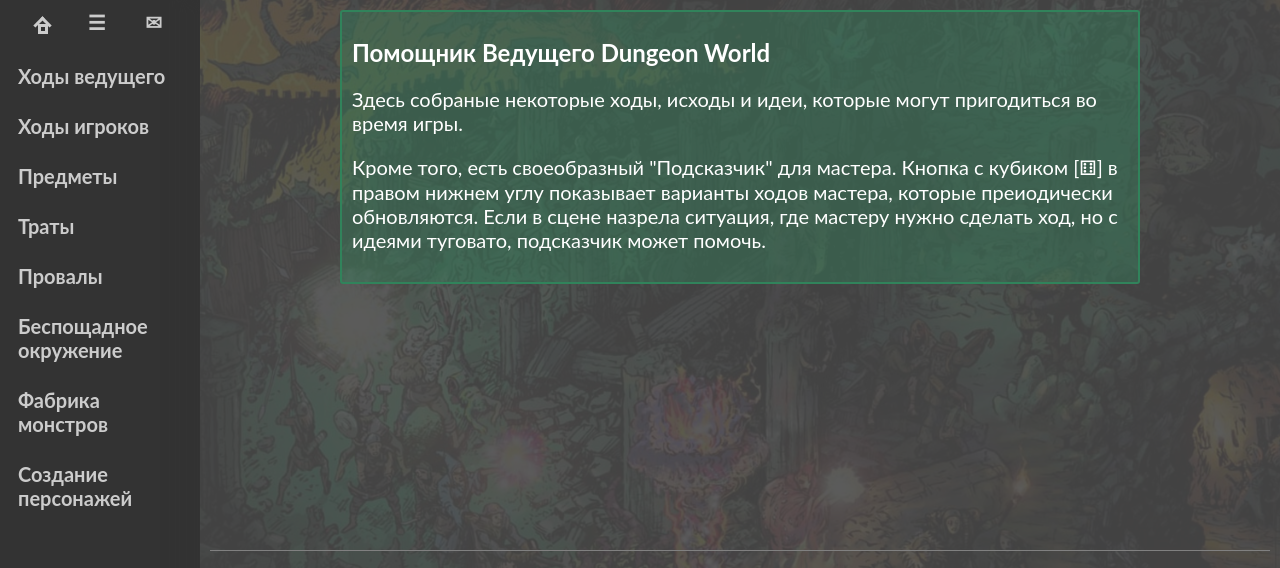
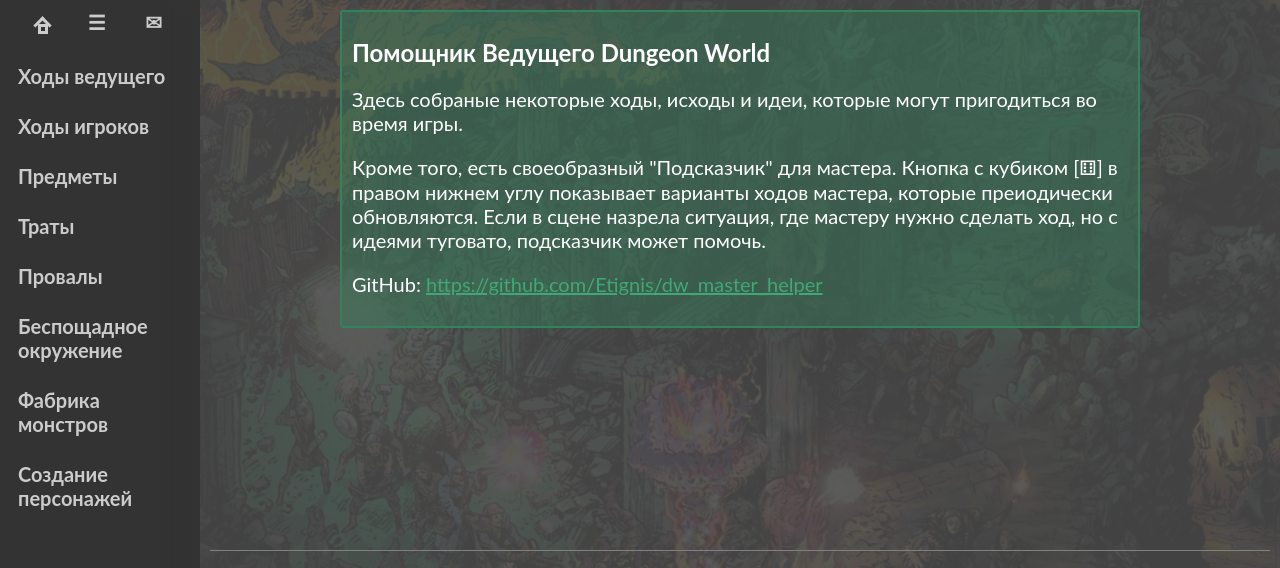
Before and after one commit to Etignis/dw_master_helper, a plain HTML site: page index.html in a window 1280 px wide. Shown: the top 568 px of the page. Drawn offline with Linux system fonts and the light colour scheme.

Commit message:
fix[github]

```diff
--- a/index.html
+++ b/index.html
@@ -128,6 +128,9 @@
 				</p>
 				<p>
 					Кроме того, есть своеобразный "Подсказчик" для мастера. Кнопка с кубиком [⚅] в правом нижнем углу показывает варианты ходов мастера, которые преиодически обновляются. Если в сцене назрела ситуация, где мастеру нужно сделать ход, но с идеями туговато, подсказчик может помочь.
+				</p>
+				<p>
+					GitHub: <a href="https://github.com/Etignis/dw_master_helper">https://github.com/Etignis/dw_master_helper</a>
 				</p>
 			</div>
 
```
